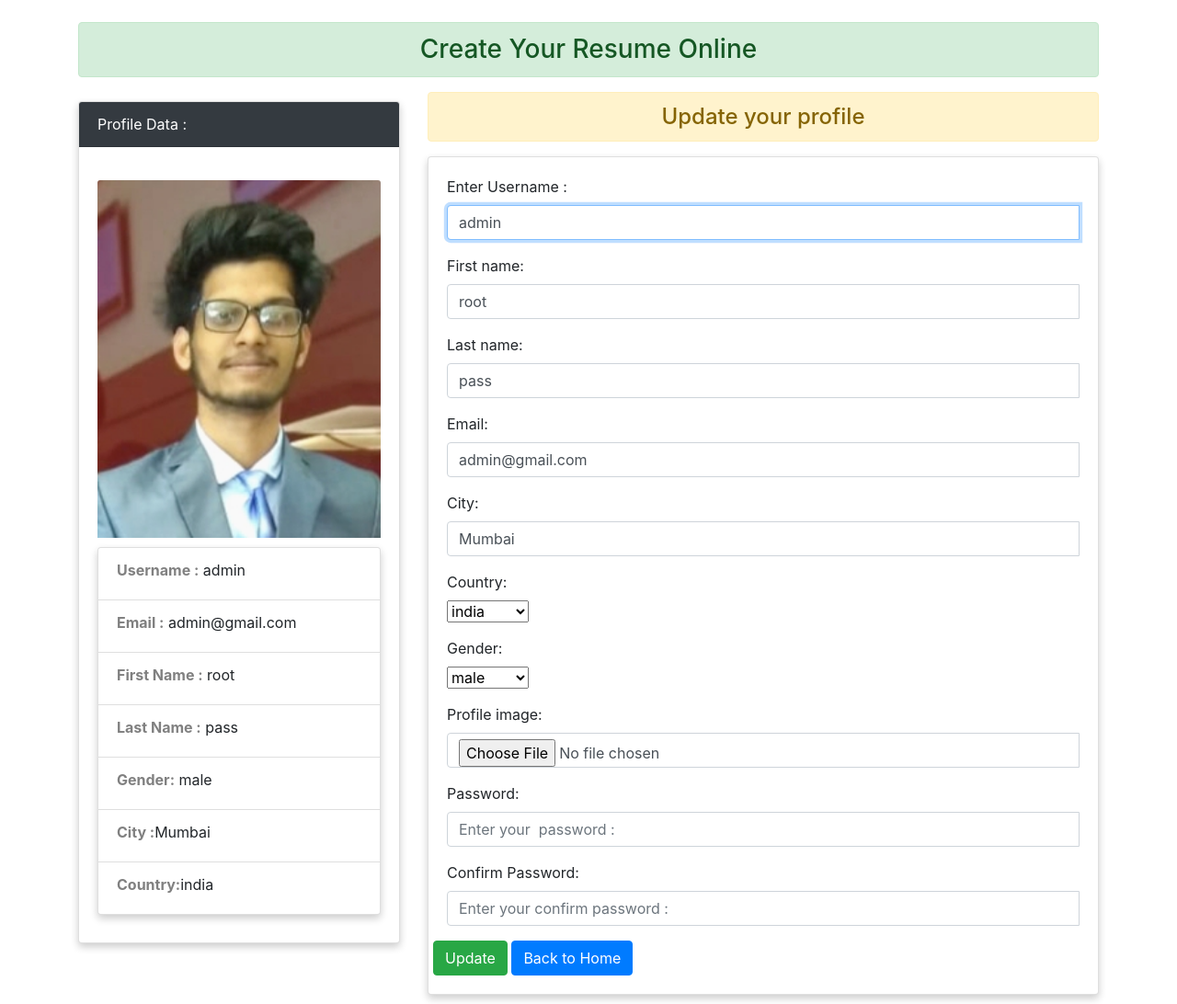
After one commit to ingleajay/Djangoresume, a Django app: page /1/ in a window 1280 px wide. The commit adds this page. Shown: the whole page at 92% size. Run offline with Django 3.2, Linux system fonts and the light colour scheme; data comes from the database, SQL or seed files in the repository; both versions use the stored data as it was after the commit; some libraries are stand-ins or nearby versions.

Commit message:
user detail profile is completed

```diff
--- a/resume/biodata/static/biodata/css/index.css
+++ b/resume/biodata/static/biodata/css/index.css
@@ -17,3 +17,6 @@
 .card:hover {
     box-shadow: 0 8px 16px 0 rgba(0, 0, 0, 0.2);
 }
+.label_text{
+    color: grey;
+}
--- /dev/null
+++ b/resume/biodata/templates/update.html
@@ -0,0 +1,76 @@
+{% extends 'base.html' %}
+{% load static %}
+{% block title %} Resume {% endblock title %}
+{% block resume %}
+<div class="container mt-4 ">
+    <h3 class="text-center alert alert-success">Create Your Resume Online </h3>
+    <div class="row">
+        <div class="col-lg-4">
+            <div class="card ">
+                <div class="card-header text-white bg-dark  mb-3">
+                    Profile Data :
+                </div>
+                <div class="card-body">
+                    {% if show1.profile_image %}
+                    <img class="card-img-top img-fluid" src="{{show1.profile_image.url}}" alt="user">
+                    {% endif %}
+                    <div class="card">
+                        <ul class="list-group list-group-flush">
+                            <li class="list-group-item"><b><label class="label_text">Username :</label></b>
+                                {{show1.username}}
+                            </li>
+                            <li class="list-group-item"><b><label class="label_text">Email :</label></b> {{show1.email}}
+                            </li>
+                            <li class="list-group-item"><b><label class="label_text">First Name :</label></b>
+                                {{show1.first_name}}</li>
+                            <li class="list-group-item"><b><label class="label_text">Last Name :</label></b>
+                                {{show1.last_name}}
+                            </li>
+                            <li class="list-group-item"><b><label class="label_text">Gender:</label></b>
+                                {{show1.gender}}
+                            </li>
+                            <li class="list-group-item"><b><label class="label_text">City : </label></b>{{show1.city}}
+                            </li>
+                            <li class="list-group-item"><b><label class="label_text">Country:
+                                    </label></b>{{show1.country}}</li>
+                        </ul>
+                    </div>
+                </div>
+            </div>
+        </div>
+        <div class="col-lg-8 ">
+            <h4 class="text-center alert alert-warning">Update your profile</h4>
+            <form method="POST" action="" enctype="multipart/form-data" novalidate>
+                {% csrf_token %}
+                <div class="card">
+                    <div class="card-body">
+                        {% if messages %}
+                        <div class="text-center alert alert-success">
+                            {% for message in messages %}
+                            <strong {% if message.tags %} class="{{message.tags}}" {% endif%}>{{message}}</strong>
+                            {% endfor %}
+                        </div>
+                        {% endif %}
+                        {% for fr in form %}
+                        {{fr.label_tag}}<br>
+                        <div class="form-group">
+                            <div class="input-group">
+                                {{fr}}<br>
+                            </div>
+                            <div>{{fr.errors}}</div>
+                        </div>
+                        {% endfor %}
+                        <div class="row d-inline">
+                            <input class="btn btn-success" type="submit" value="Update">
+                            <a class="btn btn-primary" href="{% url 'index' %}" value="Back to Home">Back to Home</a>
+                        </div>
+                    </div>
+
+                </div>
+
+            </form>
+        </div>
+    </div>
+</div>
+
+{% endblock resume %}
--- a/resume/biodata/views.py
+++ b/resume/biodata/views.py
@@ -6,6 +6,7 @@ from django.contrib.auth import get_user_model
 User = get_user_model()
 
 show = None
+show1 = None
 
 
 def index(request):
@@ -15,7 +16,30 @@ def index(request):
         if fr.is_valid():
             messages.success(request, 'Account created successfullly ')
             fr.save()
+            fr = ResumeForm()
     else:
         fr = ResumeForm()
         show = User.objects.all()
     return render(request, 'index.html', {'form': fr, 'show': show})
+
+
+def delete_user(request, id):
+    if request.method == 'POST':
+        pi = User.objects.get(pk=id)
+        pi.delete()
+        return HttpResponseRedirect('/')
+
+
+def update_user(request, id):
+    global show1
+    if request.method == 'POST':
+        pi = User.objects.get(pk=id)
+        fr = ResumeForm(request.POST, request.FILES, instance=pi)
+        if fr.is_valid():
+            messages.success(request, 'Data updated successfullly ')
+            fr.save()
+    else:
+        pi = User.objects.get(pk=id)
+        show1 = User.objects.get(id=id)
+        fr = ResumeForm(instance=pi)
+    return render(request, 'update.html', {'form': fr, 'show1': show1, })
--- a/resume/resume/urls.py
+++ b/resume/resume/urls.py
@@ -21,7 +21,9 @@ from django.conf.urls.static import static
 from django.contrib.staticfiles.urls import staticfiles_urlpatterns
 urlpatterns = [
     path('admin/', admin.site.urls),
-    path('', v.index, name="index")
+    path('', v.index, name="index"),
+    path('delete/<int:id>/', v.delete_user, name="delete"),
+    path('<int:id>/', v.update_user, name="update"),
 ]
 if settings.DEBUG:
     urlpatterns += static(settings.MEDIA_URL,
```
Also changed, not shown: process.txt (+35 -0 lines), resume/biodata/templates/index.html (+19 -10 lines), resume/db.sqlite3, resume/media/21/VijayIngle_pvYuSLQ.jpeg (added), resume/media/21/WhatsApp_Image_2020-12-19_at_11.25.31_PM.jpeg (added), resume/media/21/WhatsApp_Image_2020-12-19_at_11.25.31_PM_IlxTxAH.jpeg (added), resume/media/21/WhatsApp_Image_2020-12-19_at_11.27.49_PM.jpeg (added), resume/media/21/WhatsApp_Image_2020-12-19_at_11.27.49_PM_oqK3V3O.jpeg (added), resume/media/21/WhatsApp_Image_2020-12-19_at_11.27.49_PM_xAu4409.jpeg (added), resume/media/21/ankur.jpg (added), resume/media/21/sonali.jpeg (added), resume/media/21/sonali_Ob9lNz8.jpg (added), resume/media/21/team-4.jpg (added).
